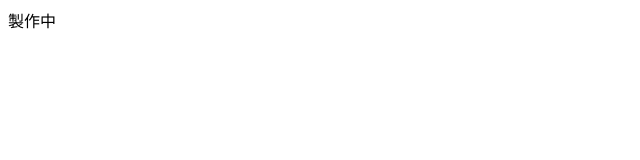
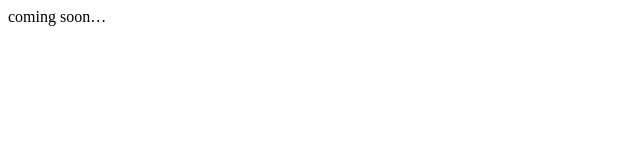
Before and after one commit to AKERC-Eleken/https-AKERC-Elken.github.io, a plain HTML site: page index.html in a window 1280 px wide. Shown: the full height of the page, 0-640 px from the left. Drawn offline with Linux system fonts and the light colour scheme.

Commit message:
Update index.html
変更しました

```diff
--- a/index.html
+++ b/index.html
@@ -23,7 +23,7 @@
   </div>
   <div class="main">
     <div>
-      <h0>製作中</h0>
+      <h0>coming soon…</h0>
     </div>
   </div>
   <div class="footer">
```
